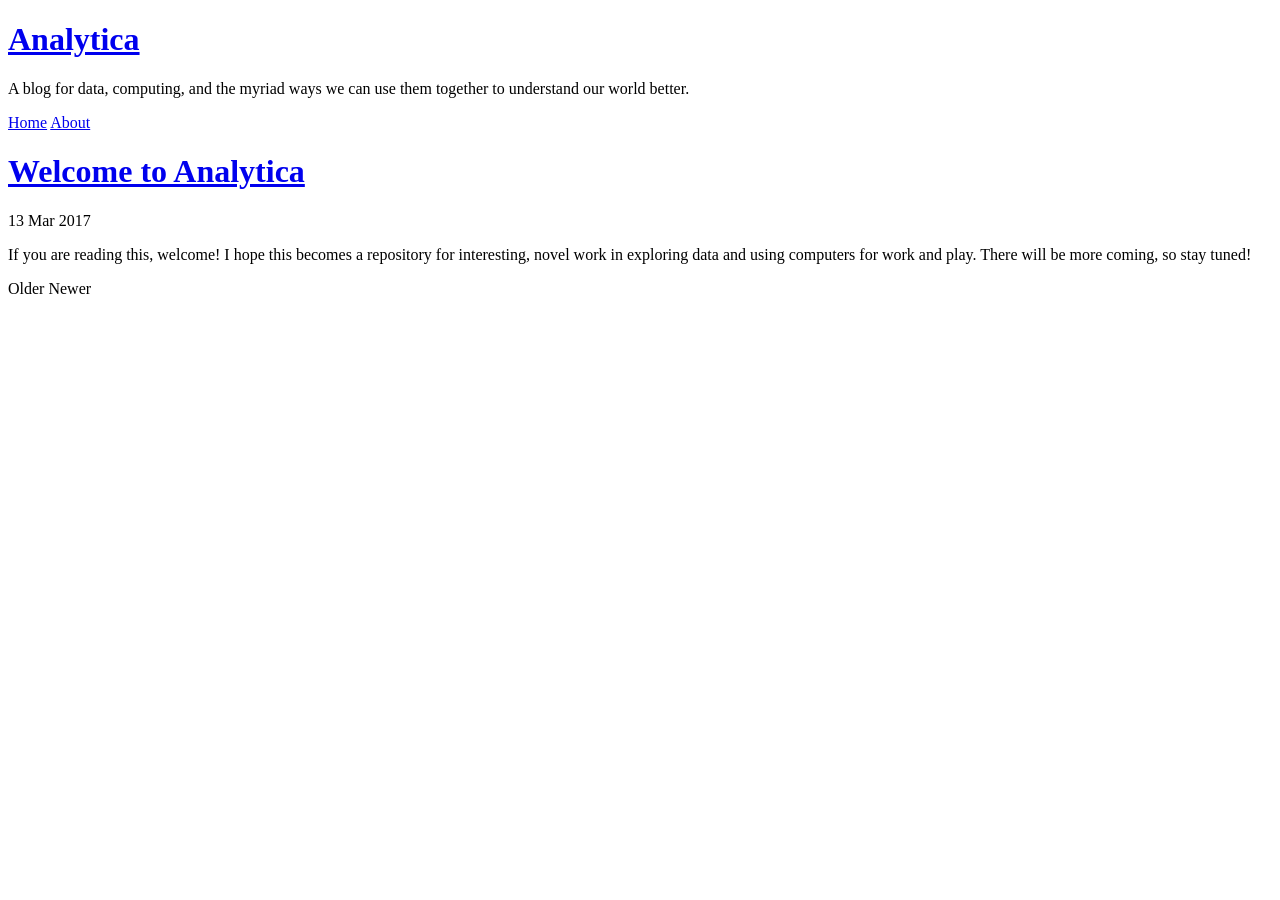
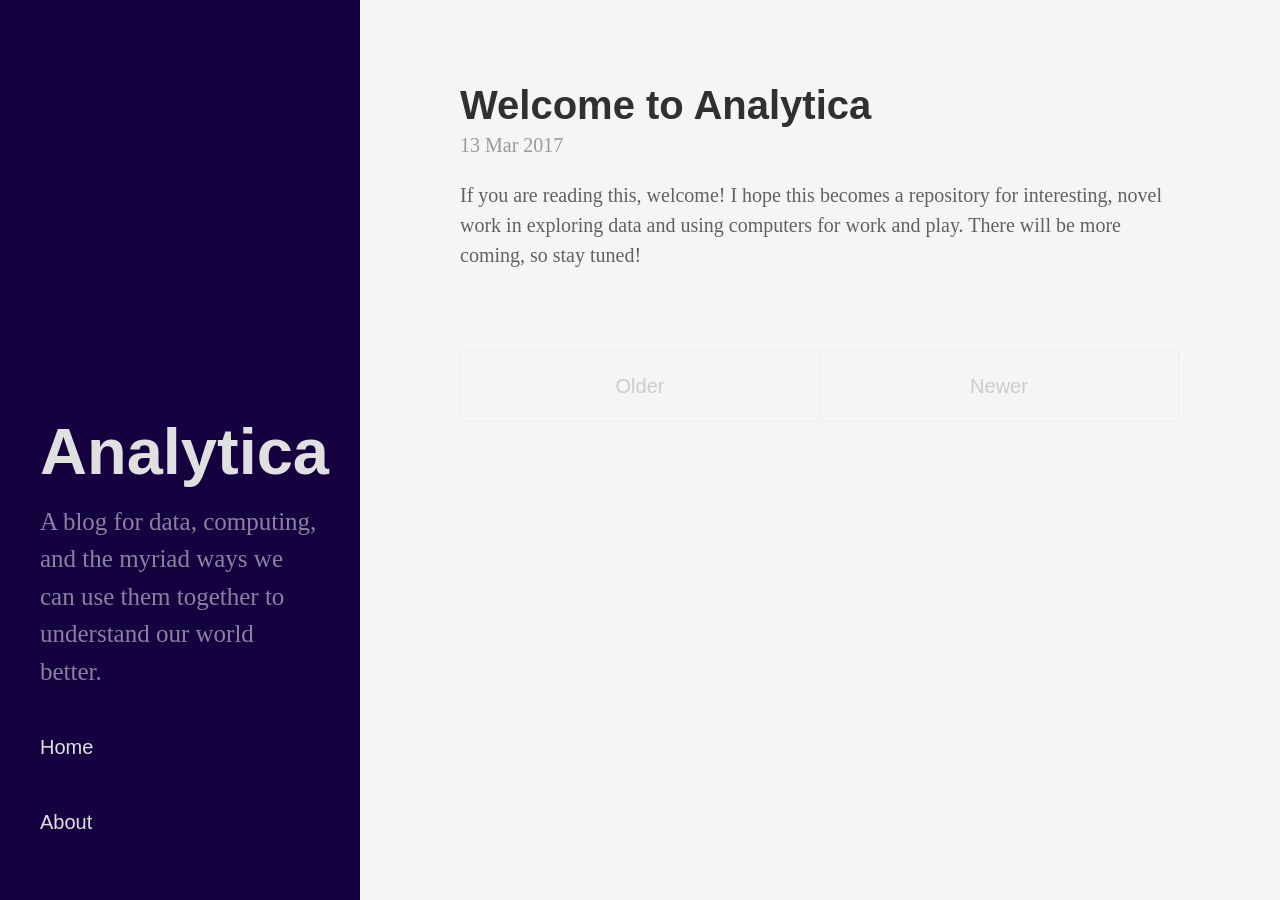
Before and after one commit to milesmcc/analytica, a Jekyll site: the page built from index.html, in a window 1280 px wide. Built offline with Jekyll 4.4.1, drawn with Linux system fonts in a browser that asks for light colours; the list of posts is cut into pages by our own code.

```diff
--- a/_config.yml
+++ b/_config.yml
@@ -12,7 +12,7 @@ tagline:          'Thoughts on Data, Computing, and Our World'
 description:      'A blog for data, computing, and the myriad ways we can use them together to understand our world better.'
 
 url:              http://nicholas-miklaucic.github.io
-baseurl:          /analytica
+baseurl:          /analytica/
 
 author:
   name:           'Nicholas Miklaucic'
```
